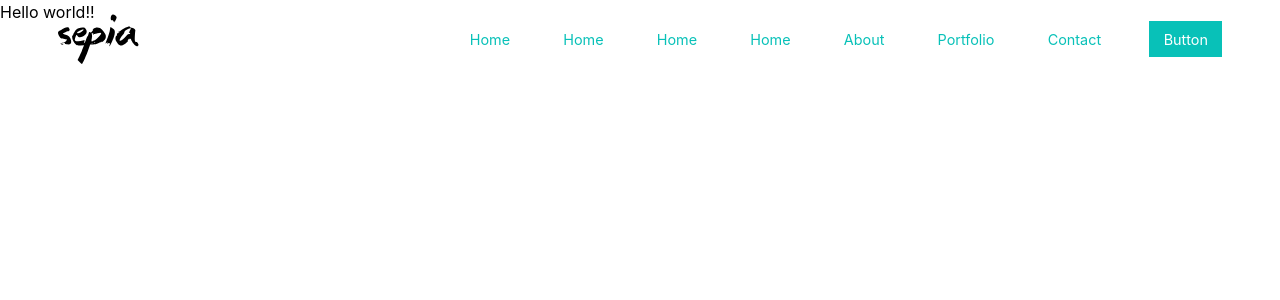
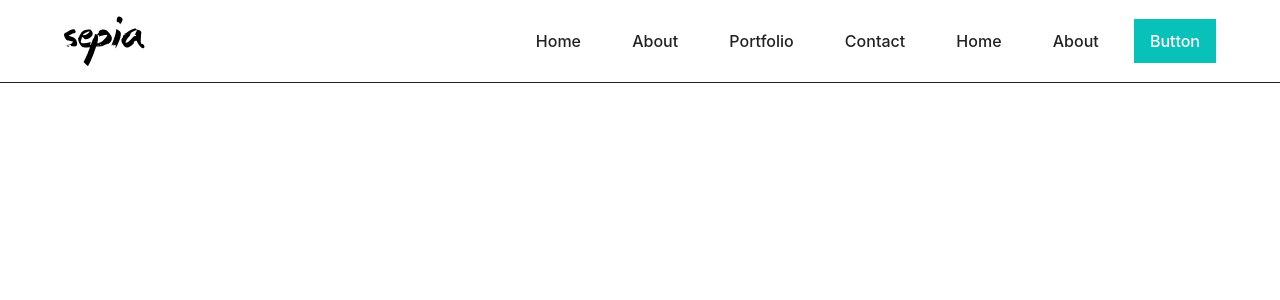
Before and after one commit to DevNilesh72/photography, a React (Create React App) app: page / in a window 1280 px wide. Shown: the top 300 px of the page. Built offline with nearby package versions, Linux system fonts and the light colour scheme.

Commit message:
header css fix

```diff
--- a/src/components/layouts/Header.js
+++ b/src/components/layouts/Header.js
@@ -1,21 +1,22 @@
-import React from 'react'
+import React from "react";
 import "../../styles/header.css";
 import LOGO from "../../SVGImages/logoDark.svg";
 // https://css-tricks.com/css-link-hover-effects/#aa-the-rainbow-underline-link-hover-effect
 export default function Header() {
   return (
-    <div className='header'>
-          <img src={LOGO} className="logo"/>
-          <ul className='header-nav'>
-            <li>Home</li>
-            <li>Home</li>
-            <li>Home</li>
-            <li>Home</li>
-            <li>About</li>
-            <li>Portfolio</li>
-            <li>Contact</li>
-            <li className='header-button'>Button</li>
-          </ul>
+    <div className="header">
+      <section className="container">
+        <img src={LOGO} className="logo" />
+        <ul className="header-nav">
+          <li className="nav-element">Home</li>
+          <li className="nav-element">About</li>
+          <li className="nav-element">Portfolio</li>
+          <li className="nav-element">Contact</li>
+          <li className="nav-element">Home</li>
+          <li className="nav-element">About</li>
+          <li className="primary-cta">Button</li>
+        </ul>
+      </section>
     </div>
-  )
+  );
 }
--- a/src/components/layouts/Home.js
+++ b/src/components/layouts/Home.js
@@ -3,7 +3,6 @@ import React from 'react'
 export default function Home() {
   return (
     <div className='main-content'>
-        Hello world!!
     </div>
   )
 }
--- a/src/index.css
+++ /dev/null
@@ -1,14 +0,0 @@
-body {
-  margin: 0;
-  font-family: -apple-system, BlinkMacSystemFont, 'Segoe UI', 'Roboto', 'Oxygen',
-    'Ubuntu', 'Cantarell', 'Fira Sans', 'Droid Sans', 'Helvetica Neue',
-    sans-serif;
-  -webkit-font-smoothing: antialiased;
-  -moz-osx-font-smoothing: grayscale;
-  box-sizing: border-box;
-}
-
-code {
-  font-family: source-code-pro, Menlo, Monaco, Consolas, 'Courier New',
-    monospace;
-}
--- a/src/index.js
+++ b/src/index.js
@@ -1,7 +1,6 @@
 import React from 'react';
 import ReactDOM from 'react-dom/client';
-import './styles/StyleGuid.css';
-import './index.css';
+import './styles/index.css';
 import App from './App';
 import reportWebVitals from './reportWebVitals';
 
--- a/src/styles/header.css
+++ b/src/styles/header.css
@@ -1,40 +1,55 @@
-.header{
-    position: fixed;
-    top: 0;
-    left: 0;
-    right: 0;
-    font-size: 0.9rem;
-    padding: 1em 4em;
-    display: flex;
-    justify-content: space-between;
-    align-items: center;
+.header {
+  position: fixed;
+  top: 0;
+  left: 0;
+  right: 0;
+  border-bottom: 1px solid var(--clr-900);
 }
 
-.logo{
-    height: 50px;
+.header > .container{
+  font-size: 1rem;
+  font-weight: 500;
+  display: flex;
+  justify-content: space-between;
+  align-items: center;
+  height: 100%;
 }
 
-.header-nav{
-    color: var(--secondary-color);
-    list-style: none;
-    height: 100%;
-    margin-left: 10%;
-    display: flex;
-    flex-grow: 1;
-    justify-content: flex-end;
-    align-items: center;
-    gap: 3em;
+.logo {
+  height: 50px;
+  margin-block: 1em;
 }
 
-.header-nav > li{
-    display: inline;
-    padding: 0 5px;
-    height: 100%;
+.header-nav {
+  color: var(--clr-900);
+  height: 100%;
+  display: flex;
+  align-items: center;
+  justify-content: flex-end;
+  gap: 1.2em;
 }
 
-.header-button{
-    display: block;
-    padding: .5em 1em !important;
-    background-color: var(--secondary-color);
-    color: #fff;
+.nav-element {
+  position: relative;
+  display: block;
+  padding: 1em;
+  cursor: pointer;
+  background: linear-gradient(
+      to right,
+      var(--clr-100),
+      var(--clr-100)
+    ),
+    linear-gradient(
+      to right,
+      var(--secondary-color),
+      var(--secondary-color)
+    );
+  background-size: 100% 5px, 0 5px;
+  background-position: 100% 100%, 0 100%;
+  background-repeat: no-repeat;
+  transition: background-size 400ms;
 }
+
+.nav-element:hover {
+  background-size: 0 5px, 100% 5px;
+}
--- a/src/styles/StyleGuid.css
+++ b/src/styles/index.css
@@ -7,13 +7,13 @@
   --clr-300: #d2d2d2;
   --clr-400: #ccc;
   --clr-500: #999;
-  --clr-600: #a9a9a966;
-  --clr-700: #333;
-  --clr-800: #8484841a;
-  --clr-900: #121212;
+  --clr-600: #a9a9a9;
+  --clr-700: #848484;
+  --clr-800: #333;
+  --clr-900: #222;
 }
 
-@import url('https://fonts.googleapis.com/css2?family=Poppins:wght@100;300;400;500;600;700&display=swap');
+@import url("https://fonts.googleapis.com/css2?family=Poppins:wght@100;300;400;500;600;700&display=swap");
 
 /* https://piccalil.li/blog/a-modern-css-reset */
 
@@ -51,6 +51,12 @@ body {
 body {
   text-rendering: optimizeSpeed;
   line-height: 1.5;
+  margin: 0;
+  font-family: -apple-system, BlinkMacSystemFont, 'Segoe UI', 'Roboto', 'Oxygen',
+    'Ubuntu', 'Cantarell', 'Fira Sans', 'Droid Sans', 'Helvetica Neue',
+    sans-serif;
+  -webkit-font-smoothing: antialiased;
+  -moz-osx-font-smoothing: grayscale;
 }
 
 /* A elements that don't have a class get default styles */
@@ -81,3 +87,15 @@ svg {
     scroll-behavior: auto !important;
   }
 }
+
+.container{
+  padding-inline: 4em;
+}
+
+.primary-cta {
+  display: block;
+  cursor: pointer;
+  padding: 0.6em 1em;
+  background-color: var(--secondary-color);
+  color: var(--clr-100);
+}
```
